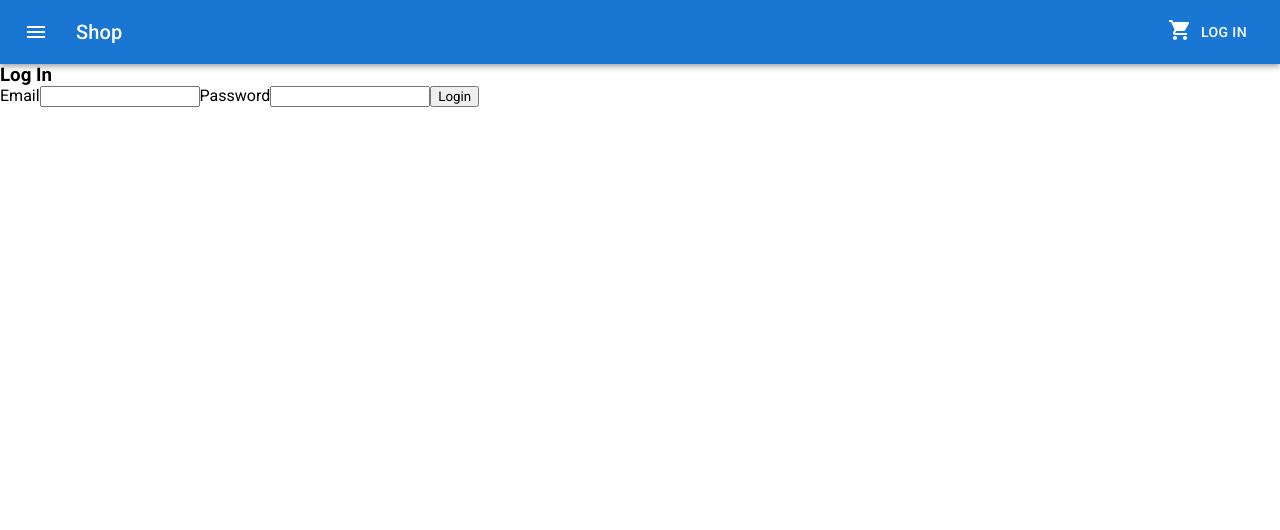
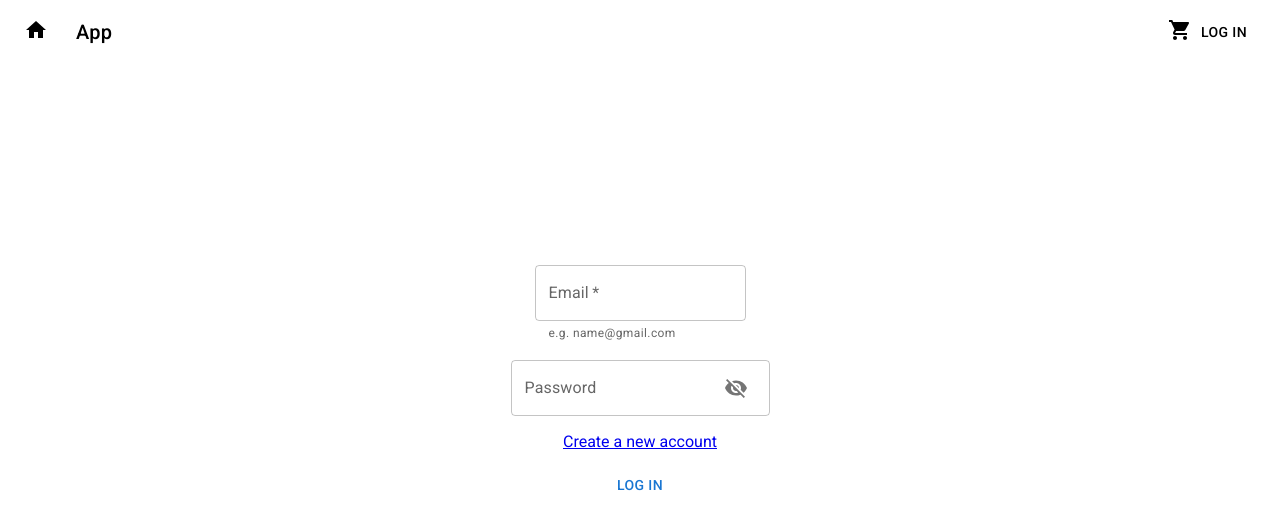
Before and after one commit to NabarunKar/Ecommerce, a React (Create React App) app in the folder app/: page /login in a window 1280 px wide. Shown: the top 530 px of the page. Built offline with nearby package versions, Linux system fonts and the light colour scheme.

Commit message:
login page styled

```diff
--- a/app/src/components/Navbar.js
+++ b/app/src/components/Navbar.js
@@ -14,7 +14,7 @@ import {
   Menu,
   MenuItem,
 } from "@mui/material";
-import MenuIcon from "@mui/icons-material/Menu";
+import HomeIcon from "@mui/icons-material/Home";
 import ShoppingCartIcon from "@mui/icons-material/ShoppingCart";
 import AccountCircle from "@mui/icons-material/AccountCircle";
 
@@ -41,25 +41,26 @@ function Navbar() {
 
   return (
     <Box sx={{ flexGrow: 1 }}>
-      <AppBar position="static">
+      <AppBar position="static" elevation={0}
+      color="transparent"
+      >
         <Toolbar>
           <IconButton
             size="large"
             edge="start"
-            color="inherit"
             aria-label="menu"
             sx={{ mr: 2 }}
           >
-            <MenuIcon />
+            <Link className="btn-link-dark" to="/">
+              <HomeIcon />
+            </Link>
           </IconButton>
           <Typography variant="h6" component="div" sx={{ flexGrow: 1 }}>
-            <Link className="btn-link" to="/">
-              Shop
-            </Link>
+            App
           </Typography>
 
           <Badge badgeContent={total_item} color="secondary">
-            <Link className="btn-link" to="/cart">
+            <Link className="btn-link-dark" to="/cart">
               <ShoppingCartIcon />
             </Link>
           </Badge>
@@ -101,8 +102,8 @@ function Navbar() {
             </div>
           )}
           {!user && (
-            <Button color="inherit">
-              <Link className="btn-link" to="/login">
+            <Button variant="text">
+              <Link className="btn-link-dark" to="/login">
                 Log In
               </Link>
             </Button>
--- a/app/src/pages/Login.js
+++ b/app/src/pages/Login.js
@@ -1,11 +1,28 @@
 import React, { useState } from "react";
 import { useLogin } from "../hooks/useLogin";
+import { Link } from "react-router-dom";
 import { useAuthContext } from "../hooks/useAuthContext";
+import {
+  Alert,
+  Box,
+  Button,
+  Container,
+  Grid,
+  IconButton,
+  InputAdornment,
+  LinearProgress,
+  TextField,
+} from "@mui/material";
+import { Visibility, VisibilityOff } from "@mui/icons-material";
 
 const Login = () => {
   const { user } = useAuthContext();
   const [email, setEmail] = useState("");
   const [password, setPassword] = useState("");
+
+  const [showPassword, setShowPassword] = useState(false);
+  const handleClickShowPassword = () => setShowPassword(!showPassword);
+  const handleMouseDownPassword = () => setShowPassword(!showPassword);
 
   const { login, isPending, error } = useLogin();
 
@@ -18,30 +35,86 @@ const Login = () => {
   };
 
   return (
-    <div>
-      {error && <div>{error}</div>}
-      {isPending && <h1>Logging in...</h1>}
-      {!isPending && !user && (
-        <form onSubmit={handleSubmit}>
-          <h3>Log In</h3>
+    <Grid
+      container
+      spacing={0}
+      direction="column"
+      alignItems="center"
+      justifyContent="center"
+      style={{ minHeight: "80vh" }}
+    >
+      <Grid item xs={12}>
+        <Container maxWidth="sm">
+          {/* {isPending && <h1>Logging in...</h1>} */}
+          {!user && (
+            <Box
+              component="form"
+              sx={{
+                display: "flex",
+                flexDirection: "column",
+                justifyContent: "center",
+                alignItems: "center",
+                "& > :not(style)": { m: 1 },
+              }}
+              onSubmit={handleSubmit}
+            >
+              <TextField
+                disabled={isPending}
+                id="outlined-email-input"
+                label="Email"
+                type="email"
+                defaultValue={email}
+                helperText="e.g. name@gmail.com"
+                onChange={(e) => setEmail(e.target.value)}
+                required={true}
+              />
 
-          <label>Email</label>
-          <input
-            type="email"
-            onChange={(e) => setEmail(e.target.value)}
-            value={email}
-          />
+              <TextField
+                disabled={isPending}
+                id="outlined-password-input"
+                label="Password"
+                type={showPassword ? "text" : "password"}
+                defaultValue={password}
+                onChange={(e) => setPassword(e.target.value)}
+                InputProps={{
+                  // <-- This is where the toggle button is added.
+                  endAdornment: (
+                    <InputAdornment position="end">
+                      <IconButton
+                        aria-label="toggle password visibility"
+                        onClick={handleClickShowPassword}
+                        onMouseDown={handleMouseDownPassword}
+                      >
+                        {showPassword ? <Visibility /> : <VisibilityOff />}
+                      </IconButton>
+                    </InputAdornment>
+                  ),
+                }}
+              />
 
-          <label>Password</label>
-          <input
-            type="password"
-            onChange={(e) => setPassword(e.target.value)}
-            value={password}
-          />
-          <button disabled={isPending}>Login</button>
-        </form>
-      )}
-    </div>
+              {!isPending && <Link to="/signup">Create a new account</Link>}
+
+              {!isPending && (
+                <Button type="submit" variant="text" color="primary">
+                  Log In
+                </Button>
+              )}
+
+              {isPending && (
+                <Box sx={{ width: "100%" }}>
+                  <LinearProgress />
+                </Box>
+              )}
+            </Box>
+          )}
+          {error && (
+            <Container>
+              <Alert severity="error">{error}</Alert>
+            </Container>
+          )}
+        </Container>
+      </Grid>
+    </Grid>
   );
 };
 
```
Also changed, not shown: 1 other file (tests, documents, lock files or other folders).
